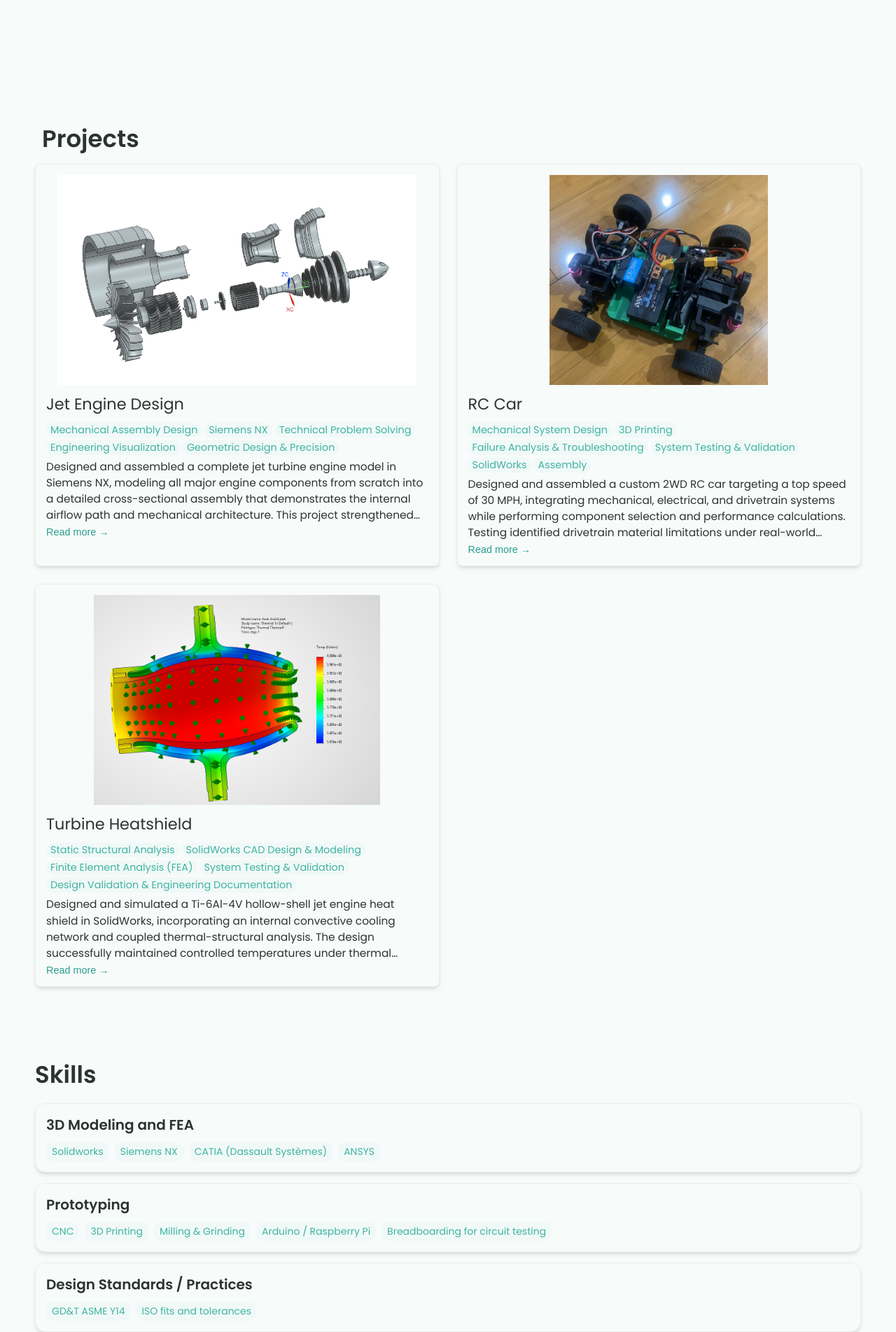
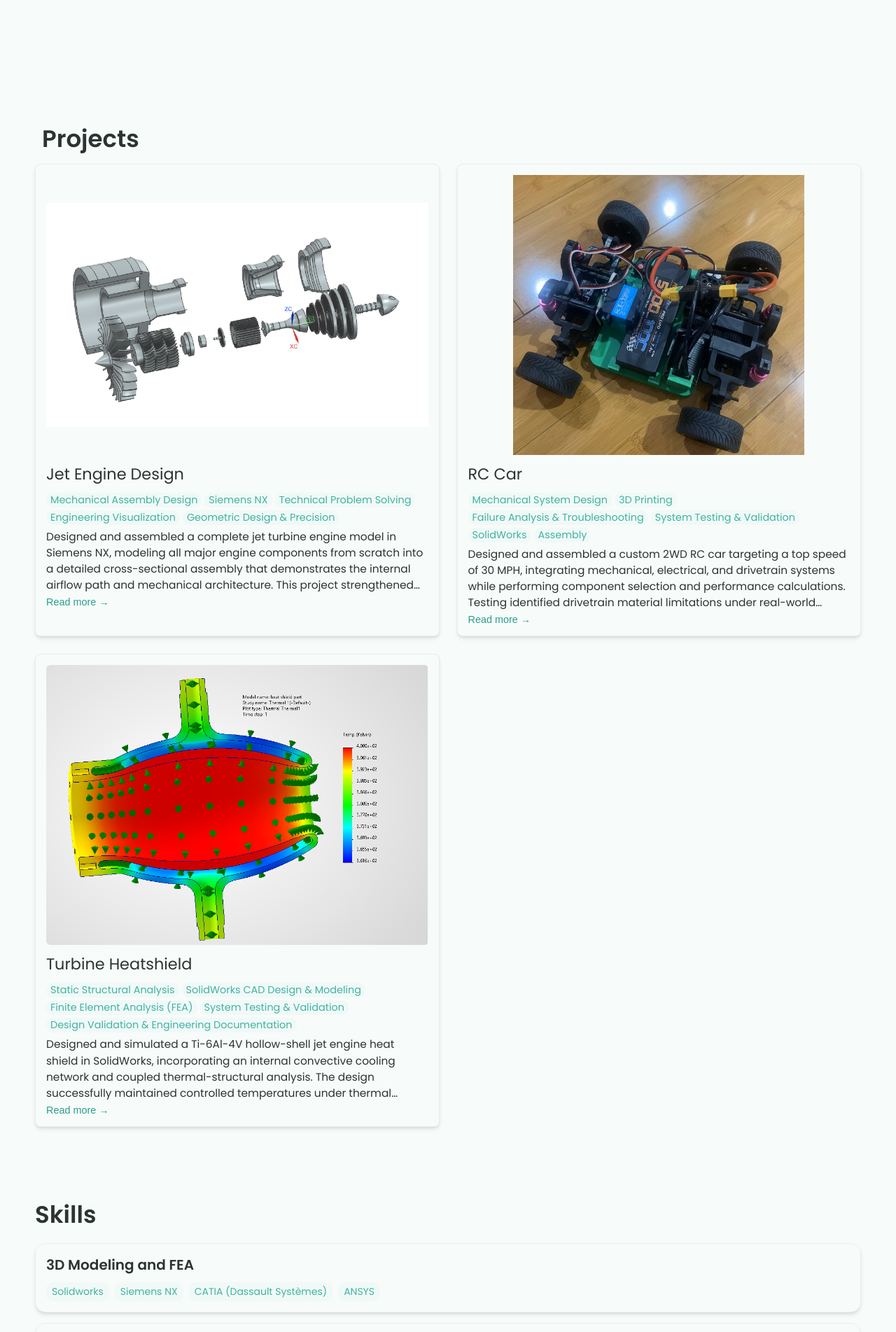
Before and after one commit to AdrianCieslak0423/AdrianCieslak0423.github.io, a Jekyll site: the page built from index.html, in a window 1280 px wide. Shown: the part 860-2763 px from the top of the page at 70% size. Built offline with Jekyll 4.4.1, drawn with Linux system fonts in a browser that asks for light colours.

Commit message:
Update project card image styles for better display

```diff
--- a/css/styles.css
+++ b/css/styles.css
@@ -312,10 +312,11 @@ nav .mobile-nav {
 }
 
 .project-card img {
-    width: 100%;
-    max-width: 100%;
-    height: 300px;
-    object-fit: contain;
+    width: 100% !important;
+    height: 400px !important;
+    max-width: 100% !important;
+    aspect-ratio: auto !important;
+    object-fit: contain !important;
     display: block;
     border-radius: 6px;
     margin-bottom: 10px;
```
